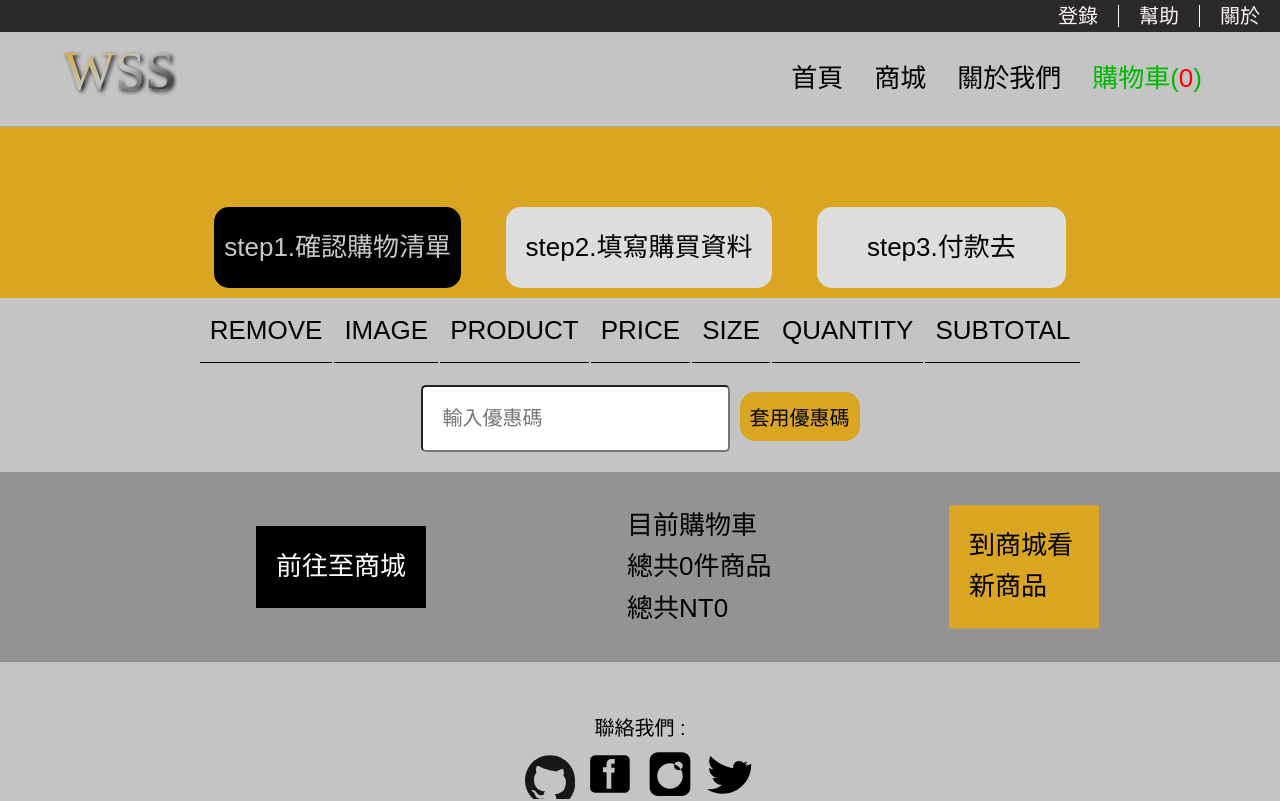
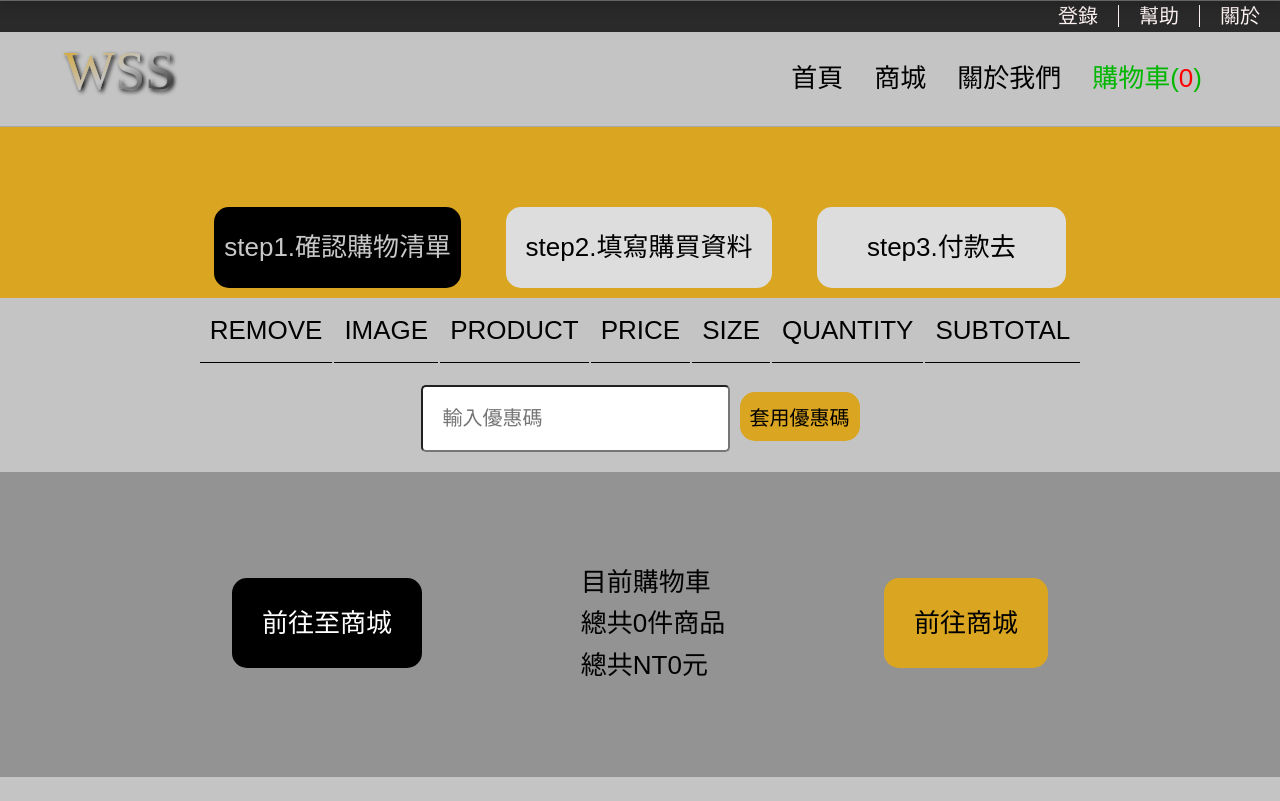
Before and after one commit to wayne23123/wayneshop, a Vue app: page /cart in a window 1280 px wide. Shown: the top 801 px of the page. Built offline with nearby package versions, Linux system fonts and the light colour scheme.

Commit message:
樣式錯誤修正

```diff
--- a/src/components/NavBar.vue
+++ b/src/components/NavBar.vue
@@ -165,7 +165,7 @@ section {
     position: absolute;
     width: 100%;
     left: -100%;
-    top: 95px;
+    top: 130px;
     width: 100%;
     background-color: #9e9e9e;
     padding: 30px;
--- a/src/components/NavBarFixed.vue
+++ b/src/components/NavBarFixed.vue
@@ -202,11 +202,11 @@ section {
     align-items: center;
     justify-content: space-between;
     padding: 0 50px;
-    z-index: 100;
+    z-index: 201;
     box-shadow: 0 5px 15px rgba(0, 0, 0, 0.2);
 
     transform: translateY(-100%);
-    opacity: 0;
+    opacity: 1;
 
     a.router-link-exact-active {
       color: #00b700;
@@ -375,7 +375,6 @@ section {
       left: 250px;
     }
   }
-}
 
   .hamburger {
     cursor: pointer;
@@ -388,28 +387,31 @@ section {
     margin: 5px 0;
     background-color: black;
   }
+}
+
 @media only screen and (max-width: 900px) {
   header {
     padding: 0 30px;
   }
 }
 @media only screen and (max-width: 700px) {
+  section {
     header {
-    transform: translateY(-500%);
+      transform: translate(-100%, -100%);
     }
-  .hamburger {
-    display: block;
+    .show {
+      transform: none;
     }
     nav {
       position: absolute;
       width: 100%;
       left: -100%;
-    top: 70px;
+      top: 100px;
       width: 100%;
       background-color: #9e9e9e;
       padding: 30px;
       transition: 0.3s;
-    z-index: 99;
+      z-index: 201;
     }
     #nav_check:checked ~ nav {
       left: 0;
@@ -425,9 +427,12 @@ section {
       display: flex;
       justify-content: center;
     }
+
+    .hamburger {
+      display: block;
     }
-
-/* cart----------------------------------------------------------------------- */
+  }
+}
 
 /* 控制TransitionGroup------------------------------------------------------------------------------------------------------- */
 .fade-enter-active,
--- a/src/components/NavLog.vue
+++ b/src/components/NavLog.vue
@@ -56,7 +56,7 @@ function showLoadingF() {
           <li>
             <a
               href="javascript:;"
-              @click="$router.push('/member')"
+              @click="$router.push('/member/user')"
               class="borR"
             >
               <span class="imgLayout">
@@ -107,11 +107,6 @@ function showLoadingF() {
               >我的訂單</a
             >
           </li>
-          <li>
-            <a href="javascript:;" @click="$router.push('/member/user')"
-              >會員中心</a
-            >
-          </li>
         </template>
         <template v-else>
           <li>
@@ -131,10 +126,6 @@ function showLoadingF() {
 </template>
 
 <style scoped lang="scss">
-.dis {
-  display: flex;
-}
-
 nav {
   background-color: #2b2a2a;
 
@@ -142,6 +133,7 @@ nav {
     list-style: none;
     display: flex;
     justify-content: flex-end;
+    flex-wrap: wrap;
 
     li {
       a {
--- a/src/components/OrderAll.vue
+++ b/src/components/OrderAll.vue
@@ -649,4 +649,25 @@ section {
     }
   }
 }
+
+@media only screen and (max-width: 700px) {
+  section {
+    .dataLayout {
+      .cardLayout {
+        .tableContainer {
+          table {
+            tr {
+              td {
+                padding: 0;
+                .pad20 {
+                  padding: 0;
+                }
+              }
+            }
+          }
+        }
+      }
+    }
+  }
+}
 </style>
--- a/src/components/UserOrder.vue
+++ b/src/components/UserOrder.vue
@@ -54,10 +54,12 @@ section {
       .links {
         padding: 0 20px;
         font-size: 26px;
+        // font-size: 20px;
         // background-color: #171717;
 
         a {
           padding: 0 0 6px 0;
+          // padding: 0 0 5px 0;
         }
       }
     }
@@ -67,4 +69,20 @@ section {
     }
   }
 }
+
+@media only screen and (max-width: 700px) {
+  section {
+    .orderContainer {
+      .orderTop {
+        .links {
+          font-size: 20px;
+
+          a {
+            padding: 0 0 5px 0;
+          }
+        }
+      }
+    }
+  }
+}
 </style>
--- a/src/pages/CartPage.vue
+++ b/src/pages/CartPage.vue
@@ -192,6 +192,8 @@ function successReduceAll() {
 
     <div class="sectionTotal">
       <div class="sectionTotalLayout">
+        <div class="totalLeftButton">
+          <div>
             <div
               v-if="cartStore.cartsHasProductionFunction()"
               @click="
@@ -200,61 +202,49 @@ function successReduceAll() {
                   successReduceAll();
                 }
               "
-          class="totalLeftButton"
+              class="leftClearBtn"
             >
               清除購物車
             </div>
-        <router-link
-          v-else
-          @mouseenter="copyStepOne"
-          to="/shop"
-          class="totalLeftButton"
-        >
-          <div>前往至商城</div>
-        </router-link>
+            <div v-else><router-link to="/shop">前往至商城</router-link></div>
+          </div>
+        </div>
 
+        <div class="totalMiddleButton">
           <div>
-          <transition name="fade" tag="div" class="POA">
             <div v-if="useKupengRef">
               <div class="totalUse">
                 <span class="bgcDa">使用了優惠碼</span>
               </div>
-              <div class="totalPrice">總共 {{ total }} 件商品，</div>
-              <div class="totalPriceTop">原價NT{{ totalPrice }}</div>
+              <div class="totalPriceTop">原價NT{{ totalPrice }}元</div>
               <div class="totalPriceBottom">
-                特價NT{{ Math.floor(totalPrice * 0.7) }}
+                特價NT{{ Math.floor(totalPrice * 0.7) }}元
               </div>
             </div>
-            <div v-else class="fz20">
+            <div v-else>
               <div>目前購物車</div>
               <div>總共{{ total }}件商品</div>
-
-              <div>總共NT{{ totalPrice }}</div>
-            </div>
-          </transition>
-        </div>
-
-        <div>
-          <transition name="fade" tag="div" class="totalRightButton">
-            <router-link
-              v-if="cartStore.cartsHasProductionFunction()"
-              @mouseenter="copyStepOne"
-              to="/form"
-              class="router"
-              >前去結帳</router-link
-            >
-            <router-link
-              v-else
-              @mouseenter="copyStepOne"
-              to="/shop"
-              class="router"
-            >
-              <div>到商城看新商品</div>
-            </router-link>
-          </transition>
+              <div>總共NT{{ totalPrice }}元</div>
             </div>
           </div>
         </div>
+
+        <div class="totalRightButton">
+          <div>
+            <div
+              v-if="cartStore.cartsHasProductionFunction()"
+              @mouseenter="copyStepOne"
+            >
+              <router-link to="/form"> 前去結帳 </router-link>
+            </div>
+            <div v-else>
+              <router-link to="/shop">前往商城</router-link>
+            </div>
+          </div>
+        </div>
+      </div>
+    </div>
+
     <div v-show="showLoading" class="loading"></div>
   </section>
 </template>
@@ -408,85 +398,81 @@ section {
   .sectionTotal {
     width: 100vw;
     max-width: 100%;
-    height: 190px;
+    padding: 50px 0;
+
     color: black;
     display: flex;
     justify-content: center;
     background-color: #939393;
 
     .sectionTotalLayout {
-      width: 60vw;
-      height: 190px;
-      /* background-color: #fff; */
+      width: 70vw;
+
+      // background-color: #fff;
       display: flex;
       justify-content: space-between;
       align-items: center;
+      flex-wrap: wrap;
 
       .totalLeftButton {
+        // background-color: black;
+        padding: 30px 30px;
+        margin: 10px;
+        font-size: 26px;
+
+        .leftClearBtn {
+          border-radius: 15px;
           background-color: black;
           color: white;
-        padding: 20px;
           cursor: pointer;
+          padding: 30px 30px;
+        }
+
+        .leftClearBtn:hover {
+          background-color: #aa0000;
+          color: black;
+          transition: all 0.4s ease;
+        }
+
+        a {
+          border-radius: 15px;
+          background-color: black;
+          color: white;
+          cursor: pointer;
+          padding: 30px 30px;
+        }
+
+        a:hover {
+          background-color: #aa0000;
+          color: black;
+          transition: all 0.4s ease;
+        }
+      }
+
+      .totalMiddleButton {
+        // background-color: #171717;
+        padding: 30px 30px;
+        margin: 10px;
         font-size: 26px;
       }
 
-      .totalLeftButton:hover {
-        background-color: #aa0000;
-        color: black;
-        transition: all 0.6s ease;
-      }
-
-      .totalUse {
-        .bgcDa {
-          background-color: #daa520;
-          padding: 5px;
-          font-size: 20px;
-        }
-      }
-
-      .fz20 {
+      .totalRightButton {
+        // background-color: #171717;
+        padding: 30px 30px;
+        margin: 10px;
         font-size: 26px;
-      }
-      .totalPrice {
-        display: flex;
-        font-size: 20px;
-      }
-
-      .totalPriceTop {
-        text-decoration: line-through;
-        width: 120px;
-        font-size: 20px;
-      }
-      .totalPriceBottom {
-        background-color: #daa520;
-        width: 120px;
-        font-size: 20px;
-      }
-
-      .POA {
-        width: 196px;
-        position: absolute;
-        transform: translate(-50%, -50%);
-      }
-
-      .totalRightButton {
-        display: flex;
-        justify-content: center;
-        width: 150px;
-        position: absolute;
-        transform: translate(-50%, -50%);
-      }
 
         a {
           background-color: #daa520;
-        padding: 20px;
-        font-size: 26px;
+          padding: 30px 30px;
+          border-radius: 15px;
         }
 
         a:hover {
           color: rgb(0, 144, 0);
           background-color: #fabd21;
           transition: all 0.4s ease;
+        }
       }
     }
   }
@@ -530,6 +516,15 @@ section {
   }
 }
 
+@media only screen and (max-width: 700px) {
+  section {
+    .sectionTotal {
+      .sectionTotalLayout {
+      }
+    }
+  }
+}
+
 .fade-enter-active,
 .fade-leave-active {
   transition: opacity 0.75s;
```
Lines whose indentation alone changed are shown as unchanged.
